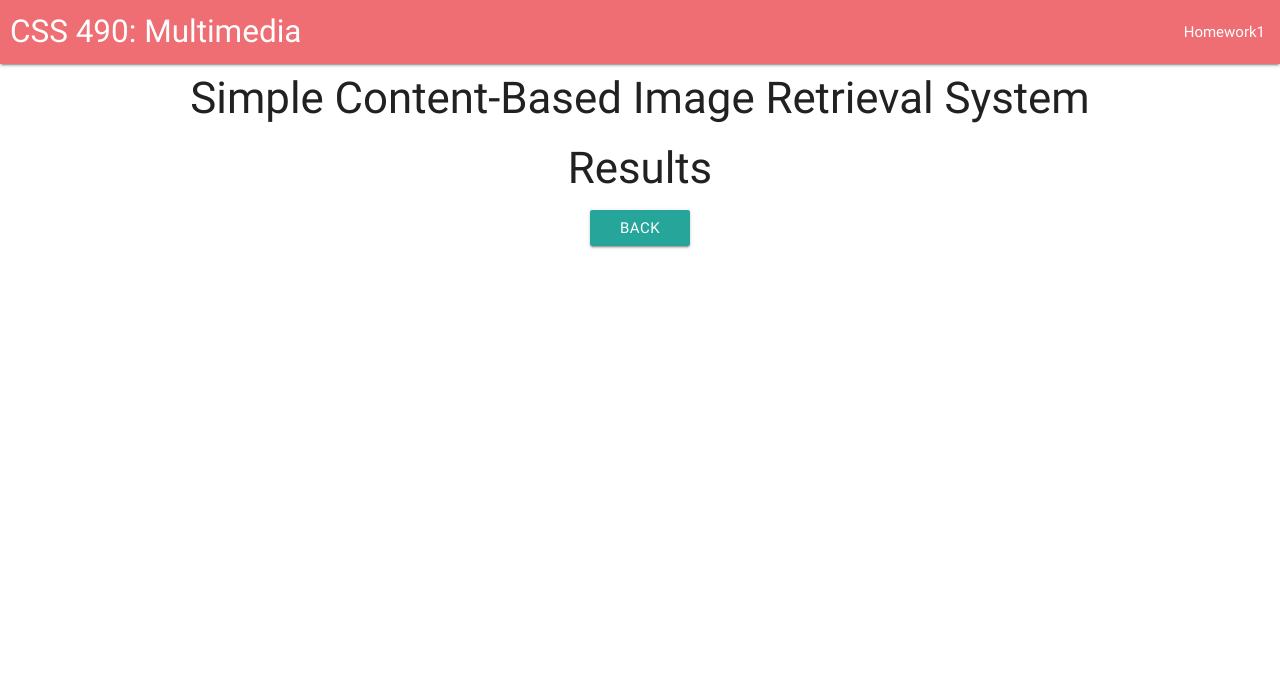
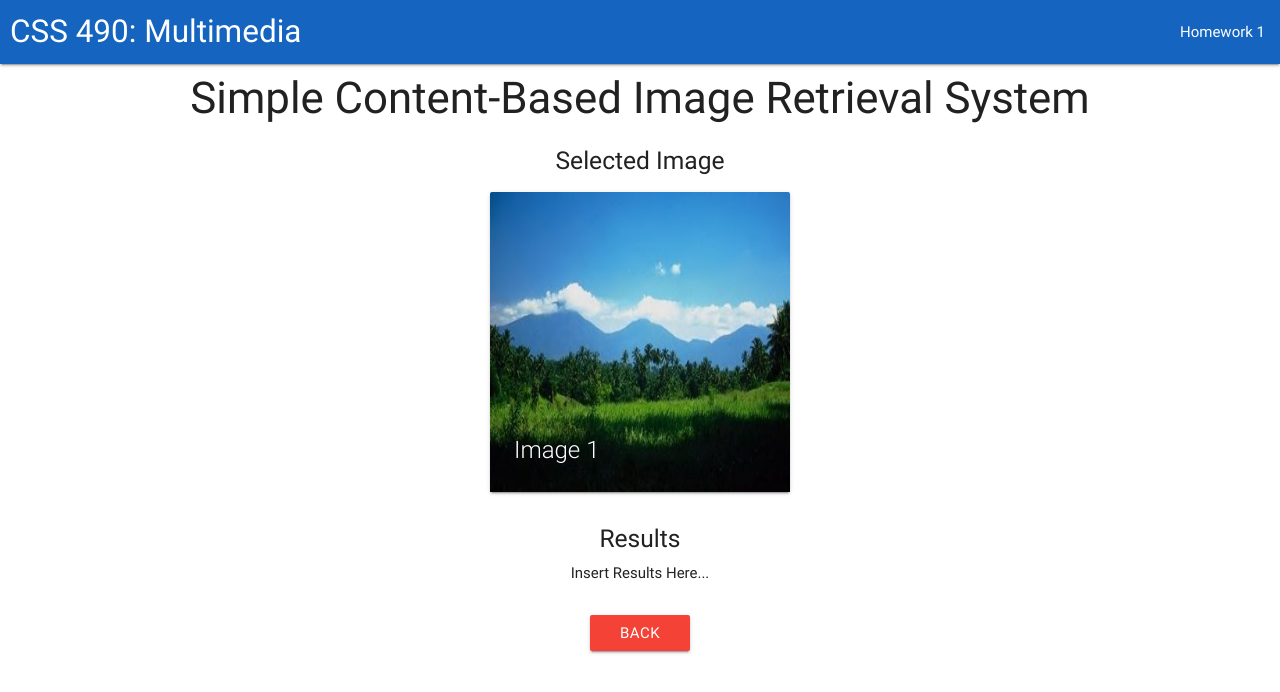
Before and after one commit to isaacsek/Content-Based-Image-Retrieval, a React (Create React App) app in the folder client/: page /homework1 in a window 1280 px wide. Both pictures are taken after a click on the picture 170 px from the left and 433 px from the top of the page. Shown: the top 692 px of the page. Built offline with nearby package versions, Linux system fonts and the light colour scheme; no server answers.

Commit message:
save before refactor

```diff
--- a/client/public/index.html
+++ b/client/public/index.html
@@ -21,7 +21,7 @@
       work correctly both with client-side routing and a non-root public URL.
       Learn how to configure a non-root public URL by running `npm run build`.
     -->
-    <title>React App</title>
+    <title>CSS 490: Multimedia</title>
   </head>
   <body>
     <noscript>
--- a/client/src/app/components/Header.js
+++ b/client/src/app/components/Header.js
@@ -28,7 +28,7 @@ class Header extends Component {
                         CSS 490: Multimedia
                     </Link>
                     <ul className="right">
-                        <li key="1"><Link to={"/homework1"}>Homework1</Link></li>,
+                        <li key="1"><Link to={"/homework1"}>Homework 1</Link></li>,
                     </ul>
                 </div>
             </nav>
@@ -38,7 +38,7 @@ class Header extends Component {
     render() {
         return (
             <nav>
-                <div className="nav-wrapper">
+                <div className="nav-wrapper blue darken-3">
                     <Link to={this.props.auth ? "/surveys" : "/"}
                         className="left brand-logo"
                         style={{marginLeft: '10px'}}
@@ -47,7 +47,7 @@ class Header extends Component {
                     </Link>
                     <ul className="right">
                         <ul className="right">
-                            <li key="1"><Link to={"/homework1"}>Homework1</Link></li>
+                            <li key="1"><Link to={"/homework1"}>Homework 1</Link></li>
                         </ul>
                     </ul>
                 </div>
--- a/client/src/app/components/Homework1.js
+++ b/client/src/app/components/Homework1.js
@@ -77,7 +77,7 @@ class Landing extends Component {
                     <span className="mr-2"/>
                     <div style={inlineStyle}  className="card" >
                         <div className="card-image">
-                            <img style={imageStyle} src={process.env.PUBLIC_URL + '/images/' + (i + 2) + '.jpg'} onClick={this.handleImageClick.bind(this, i + 1)} alt={i + 1} />
+                            <img style={imageStyle} src={process.env.PUBLIC_URL + '/images/' + (i + 2) + '.jpg'} onClick={this.handleImageClick.bind(this, i + 2)} alt={i + 2} />
                             <span className="card-title">Image {i + 2}</span>
                         </div>
                     </div>
@@ -85,7 +85,7 @@ class Landing extends Component {
                     <span className="mr-2"/>
                     <div style={inlineStyle}  className="card" >
                         <div className="card-image">
-                            <img style={imageStyle} src={process.env.PUBLIC_URL + '/images/' + (i + 3) + '.jpg'} onClick={this.handleImageClick.bind(this, i + 1)} alt={i + 1} />
+                            <img style={imageStyle} src={process.env.PUBLIC_URL + '/images/' + (i + 3) + '.jpg'} onClick={this.handleImageClick.bind(this, i + 3)} alt={i + 3} />
                             <span className="card-title">Image {i + 3}</span>
                         </div>
                     </div>
@@ -93,7 +93,7 @@ class Landing extends Component {
                     <span className="mr-2"/>
                     <div style={inlineStyle}  className="card" >
                         <div className="card-image">
-                            <img style={imageStyle} src={process.env.PUBLIC_URL + '/images/' + (i + 4) + '.jpg'} onClick={this.handleImageClick.bind(this, i + 1)} alt={i + 1} />
+                            <img style={imageStyle} src={process.env.PUBLIC_URL + '/images/' + (i + 4) + '.jpg'} onClick={this.handleImageClick.bind(this, i + 4)} alt={i + 4} />
                             <span className="card-title">Image {i + 4}</span>
                         </div>
                     </div>
@@ -115,11 +115,29 @@ class Landing extends Component {
         }
     }
 
+    renderSelectedImage() {
+        return (
+
+            <div style={inlineStyle}  className="card" >
+                <div className="card-image">
+                    <img style={imageStyle} src={process.env.PUBLIC_URL + '/images/' + (this.state.selectedImage) + '.jpg'} alt={1} />
+                    <span className="card-title">Image {this.state.selectedImage}</span>
+                </div>
+            </div>
+        );
+    }
+
     renderResults() {
         return (
-            <div>
-                <h3>Results</h3>
-                <button className="btn" onClick={() => this.setState({selectedImage:null})}>Back</button>
+            <div style={{marginTop: '25px', textAlign:'center'}}>
+                <h5>Selected Image</h5>
+                <div>
+                    {this.renderSelectedImage()}
+                </div>
+                <div><h5>Results</h5></div>
+                <div>Insert Results Here...</div>
+
+                <button className="btn red" style={{marginTop:'30px'}} onClick={() => this.setState({selectedImage:null})}>Back</button>
             </div>
         );
     }
@@ -134,17 +152,17 @@ class Landing extends Component {
                 </select>
 
                 <div style={{marginTop:'25px', marginBottom:'15px'}} >
-                    <button style={{marginRight: '50px'}} className="waves-effect waves-light btn" onClick={(evt) => this.changePage(this.state.page - 1)}>Previous</button>
+                    <button style={{marginRight: '50px'}} className="waves-effect waves-light btn green" onClick={(evt) => this.changePage(this.state.page - 1)}>Prev</button>
                     <div style={{display:'inline-block'}}><strong>Page: {this.state.page}</strong></div>
-                    <button style={{marginLeft: '50px'}} className="waves-effect waves-light btn" onClick={(evt) => this.changePage(this.state.page + 1)}>Next</button>
+                    <button style={{marginLeft: '50px'}} className="waves-effect waves-light btn green" onClick={(evt) => this.changePage(this.state.page + 1)}>Next</button>
                 </div>
 
                 {this.renderImages()}
 
                 <div style={{marginBottom:'15px'}} >
-                    <button style={{marginRight: '50px'}} className="waves-effect waves-light btn" onClick={(evt) => this.changePage(this.state.page - 1)}>Previous</button>
+                    <button style={{marginRight: '50px'}} className="waves-effect waves-light btn green" onClick={(evt) => this.changePage(this.state.page - 1)}>Prev</button>
                     <div style={{display:'inline-block'}}><strong>Page: {this.state.page}</strong></div>
-                    <button style={{marginLeft: '50px'}} className="waves-effect waves-light btn" onClick={(evt) => this.changePage(this.state.page + 1)}>Next</button>
+                    <button style={{marginLeft: '50px'}} className="waves-effect waves-light btn green"  onClick={(evt) => this.changePage(this.state.page + 1)}>Next</button>
                 </div>
             </center>
         );
@@ -163,25 +181,7 @@ class Landing extends Component {
         return (
             <div style={{textAlign:'center'}}>
                 <h3 className="mt-2 mb-2">Simple Content-Based Image Retrieval System</h3>
-
-
                 {this.renderPage()}
-
-                {/* <div style={{marginTop:'25px'}} className="row">
-                    <div className="col s8">
-                        <div style={{marginBottom:'15px'}} >
-                            <button className="btn float-left mr-2" onClick={(evt) => this.changePage(this.state.page - 1)}>Previous</button>
-                            <div style={{display:'inline-block'}}>Page: {this.state.page}</div>
-                            <button className="btn right-align ml-2" onClick={(evt) => this.changePage(this.state.page + 1)}>Next</button>
-                        </div>
-
-                        {this.renderImages()}
-                    </div>
-                    <div className="col s4">
-                        {this.renderResults()}
-                    </div>
-                </div> */}
-
             </div>
         );
     }
```
